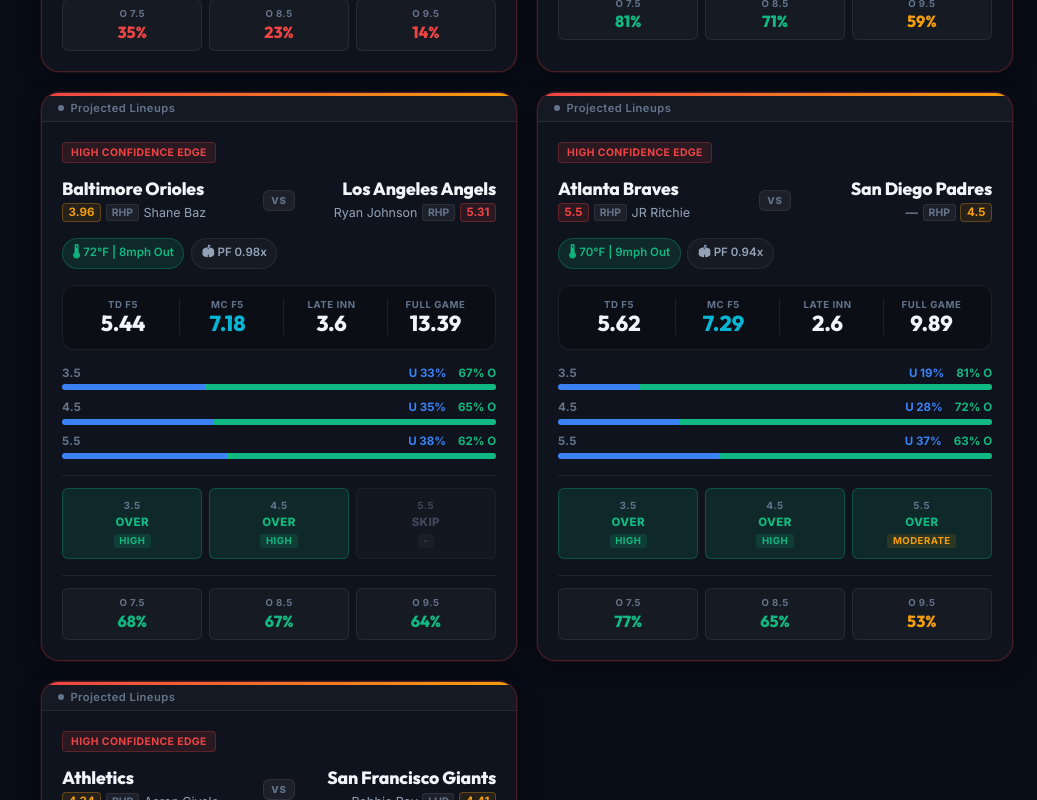
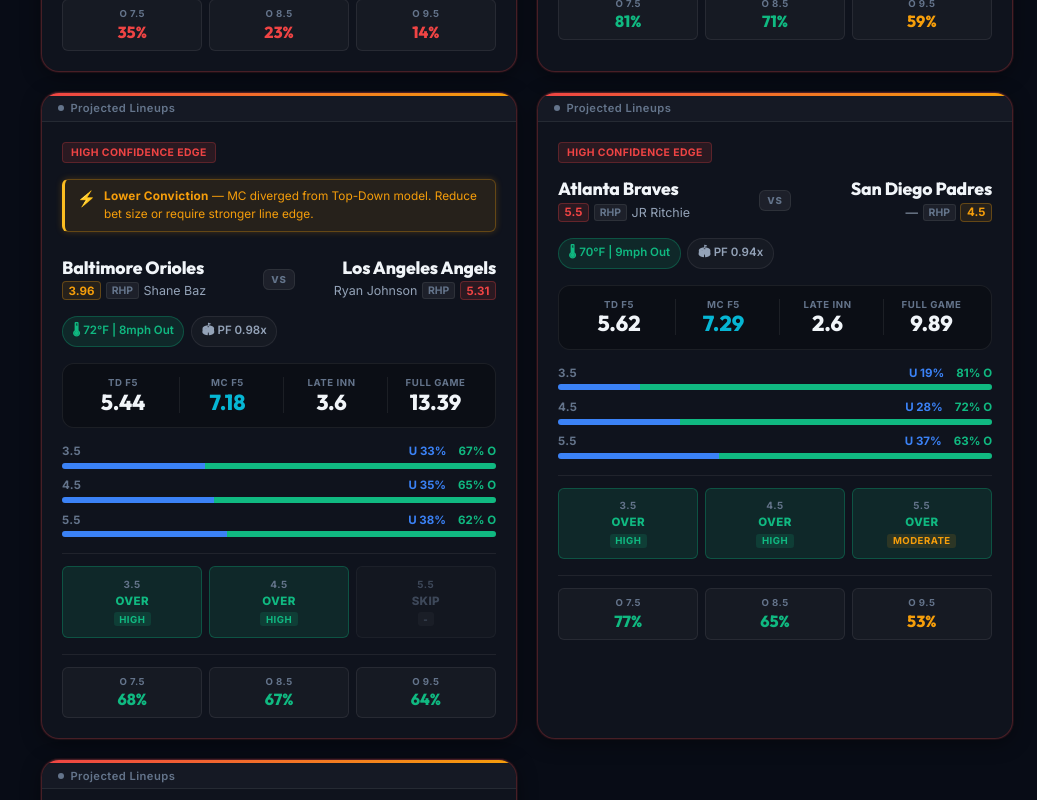
Before and after one commit to kadafs/baseball-dashboard, a React (Vite) app: page / in a window 1280 px wide. Shown: the part 3640-4440 px from the top of the page, without its empty margins (243-1280 px from the left). Built offline with nearby package versions, Linux system fonts and the light colour scheme.

Commit message:
feat: show TD-Anchor Clamp warning banner on game card

```diff
--- a/src/App.jsx
+++ b/src/App.jsx
@@ -169,6 +169,17 @@
             {reasons.map((r, i) => (
               <span key={i} className={`p-tag ${r.type}`}>{r.label}</span>
             ))}
+          </div>
+        )}
+
+        {/* TD-Anchor Clamp warning */}
+        {p.td_clamp_applied && (
+          <div className="clamp-banner">
+            <span className="clamp-icon">⚡</span>
+            <span className="clamp-text">
+              <strong>Lower Conviction</strong> — MC diverged from Top-Down model.
+              Reduce bet size or require stronger line edge.
+            </span>
           </div>
         )}
 
--- a/src/index.css
+++ b/src/index.css
@@ -746,3 +746,35 @@
 ::-webkit-scrollbar { width: 5px; height: 5px; }
 ::-webkit-scrollbar-track { background: transparent; }
 ::-webkit-scrollbar-thumb { background: var(--border-2); border-radius: 99px; }
+
+/* ── TD-Anchor Clamp Banner ─────────────────────────────────── */
+.clamp-banner {
+  display: flex;
+  align-items: flex-start;
+  gap: 8px;
+  background: var(--amber-dim);
+  border: 1px solid rgba(245, 158, 11, 0.30);
+  border-left: 3px solid var(--amber);
+  border-radius: var(--radius-sm);
+  padding: 8px 12px;
+  margin-bottom: 10px;
+  animation: clamp-pulse 2.5s ease-in-out infinite;
+}
+.clamp-icon {
+  font-size: 0.95rem;
+  flex-shrink: 0;
+  margin-top: 1px;
+}
+.clamp-text {
+  font-size: 0.74rem;
+  line-height: 1.45;
+  color: var(--amber);
+}
+.clamp-text strong {
+  font-weight: 700;
+  letter-spacing: 0.02em;
+}
+@keyframes clamp-pulse {
+  0%, 100% { border-left-color: var(--amber); box-shadow: none; }
+  50%       { border-left-color: #fbbf24;    box-shadow: 0 0 8px rgba(245,158,11,0.25); }
+}
```
